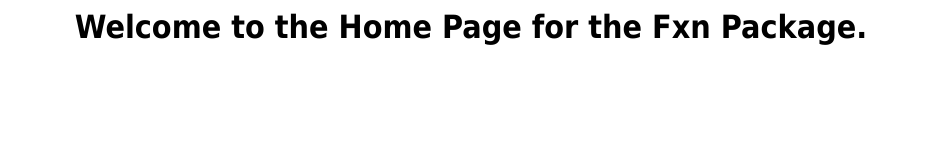
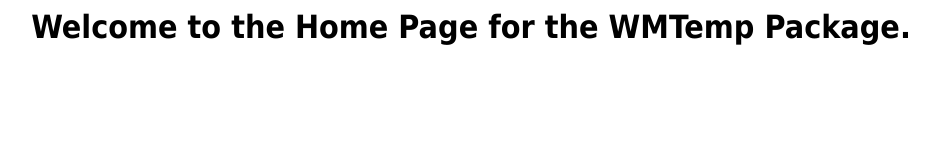
Before and after one commit to fxnaranjo/WMTemp, a plain HTML site: page pub/index.html in a window 1280 px wide. Shown: the whole page, without its empty margins (169-1108 px from the left). Drawn offline with Linux system fonts and the light colour scheme.

Commit message:
temperature

```diff
--- a/pub/index.html
+++ b/pub/index.html
@@ -1,2 +1,2 @@
 <META http-equiv='Content-Type' content='text/html; charset=UTF-8'>
-<HTML><BODY><CENTER><H1><font face="Tahoma">Welcome to the Home Page for the Fxn Package.</font></H1></CENTER></BODY></HTML>
+<HTML><BODY><CENTER><H1><font face="Tahoma">Welcome to the Home Page for the WMTemp Package.</font></H1></CENTER></BODY></HTML>
```
Also changed, not shown: ns/Temperature/flow/flow.xml (renamed from ns/Temp/flow/flow.xml), 6 other files.
